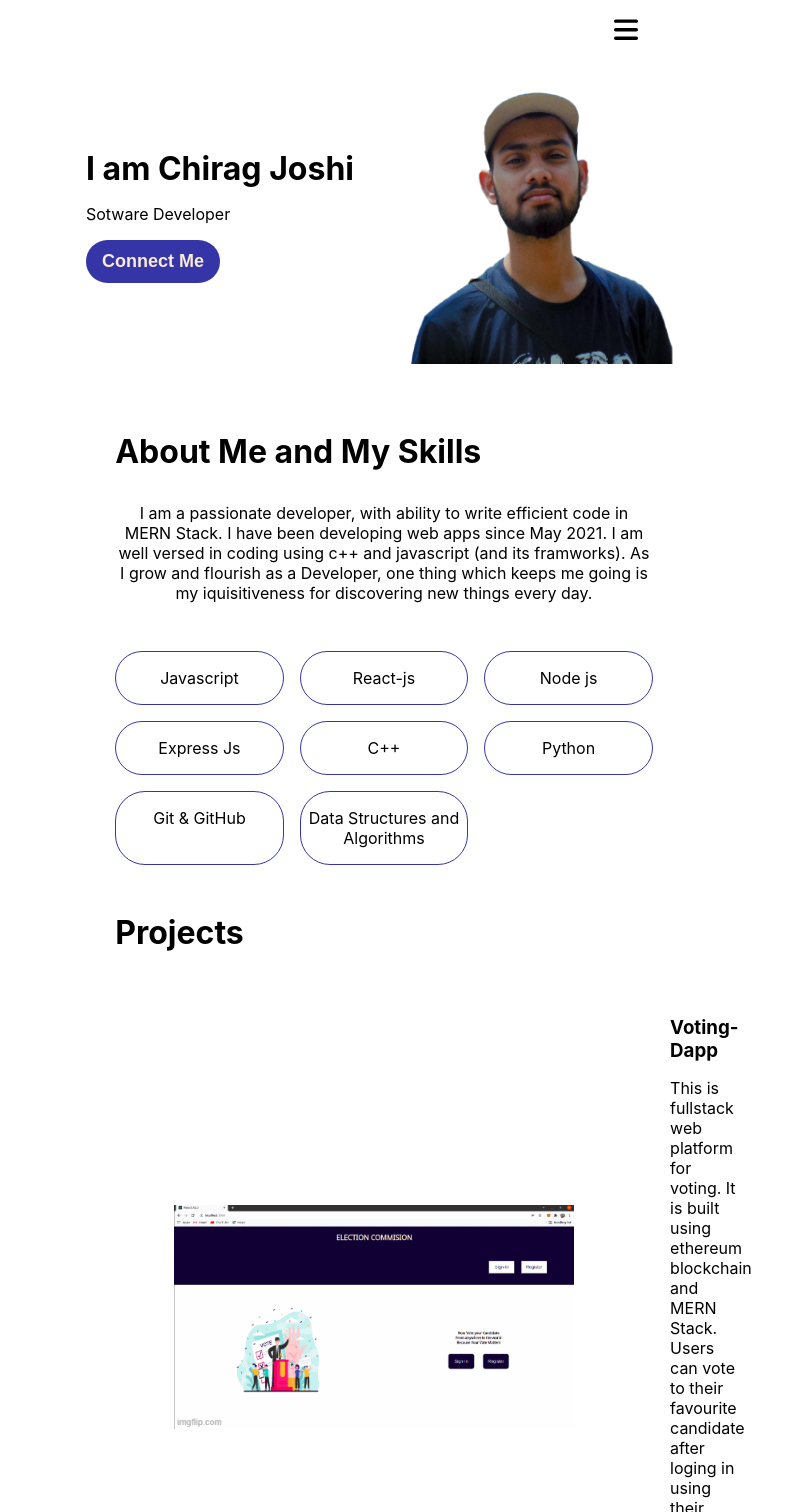
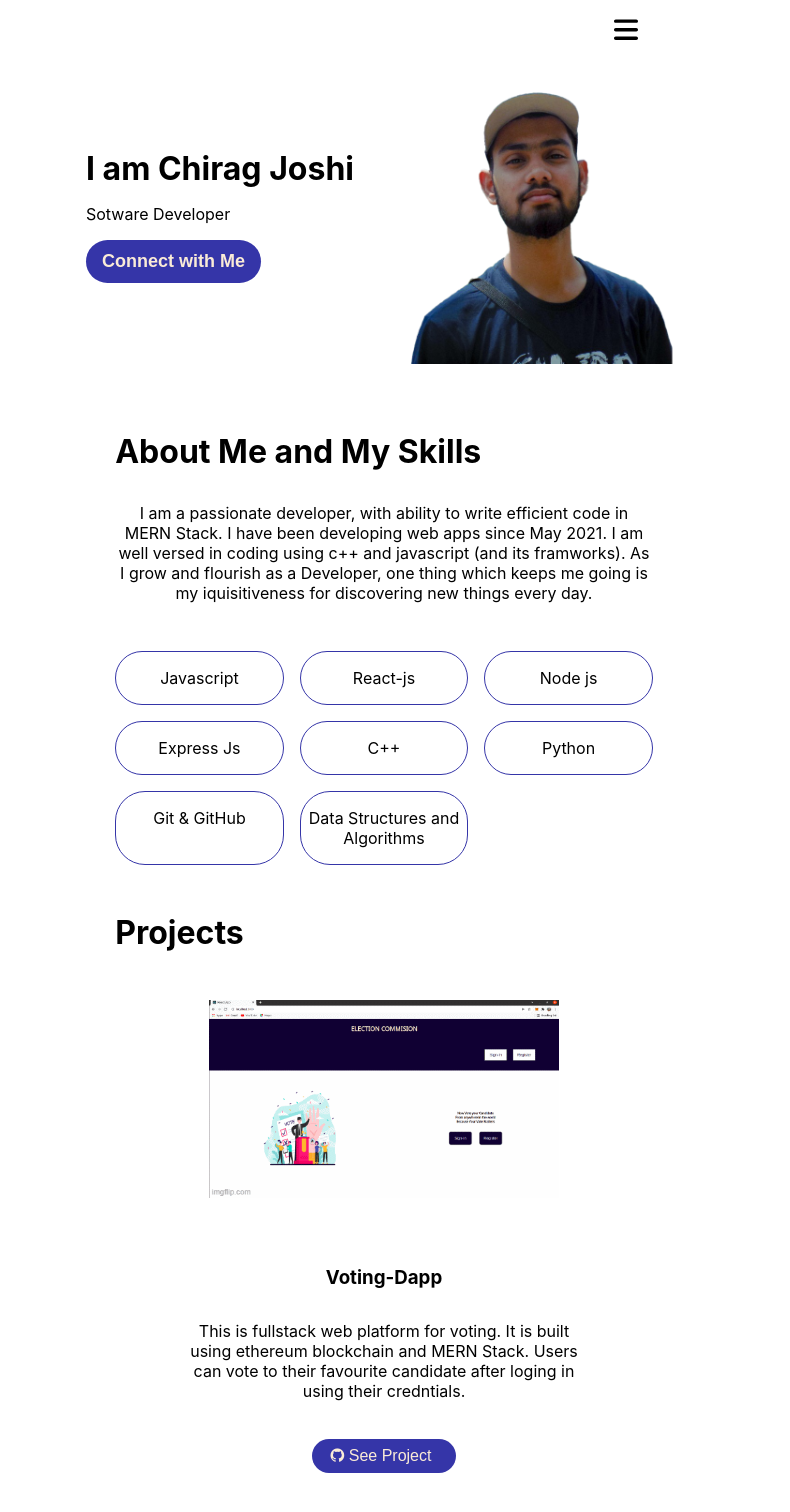
Before and after one commit to chiragj07/portfoilio, a React (Create React App) app: page / in a window 768 px wide. Shown: the top 1512 px of the page, 790 px wide, since content can reach past the window. Built offline with nearby package versions, Linux system fonts and the light colour scheme.

Commit message:
styles updation

```diff
--- a/src/Components/About.jsx
+++ b/src/Components/About.jsx
@@ -4,12 +4,11 @@ const About = () => {
         const [skills]= useState([
             'Javascript','React-js','Node js','Express Js',"C++",'Python','Git & GitHub', 'Data Structures and Algorithms'
         ]);
-        const [h1Name] = useState("h1-about")
 
 
   return (
     <div id="about">
-    <h1 id={h1Name}>About Me and My Skills</h1>
+    <h1 id="h1-about">About Me and My Skills</h1>
 
 
             <div id="paragraph-contianer">
--- a/src/Components/Home.jsx
+++ b/src/Components/Home.jsx
@@ -12,7 +12,7 @@ const Home = () => {
             <h1>I am Chirag Joshi</h1>
             <p>Sotware Developer</p>
             <button id="contact-button">
-               <a href="#contact">Connect Me</a> </button>
+               <a href="#contact">Connect with Me</a> </button>
         </div>
         <div id="image-container">
             <img src={chirag} alt="unavailable" width={"328px"} height={"300px"} />
--- a/src/Components/Styles/about.css
+++ b/src/Components/Styles/about.css
@@ -79,27 +79,35 @@ a{
 }
 .project{
     display: grid;
-    grid-template-columns: 1fr 3fr;
-    gap:6rem;
-    width: 90%;
+    grid-template-columns: 1fr 7fr;
+    gap:4rem;
+    width: 100%;
     margin: auto;
     align-items: center;
     padding: 2rem;
-
+    margin-bottom: 1rem;
 
 }
+
 .description{
-    width: 60%;
+    display: flex;
+    flex-direction: column;
+   justify-content: center;
+   align-items: center;
 }
-
+.description button{
+    width: 9rem;
+    margin-top: 2.4rem !important;
+}
 .project-name{
     display: flex;
-    width: 40%;
-    justify-content: space-around;
+    width: 100%;
+    justify-content:flex-start;
 }
 .project h3{
     margin-bottom: 1rem;
 }
+
 
 .project img{
     width: 400px;
@@ -111,6 +119,7 @@ a{
     align-items: center;
     margin-top: 1rem;
 }
+
 @media screen and (max-width : 580px) {
 
     #skills-div{
@@ -129,13 +138,40 @@ a{
     .project-name{
         width: 100%;
         margin-bottom: 1rem;
+        justify-content: center;
     }
     #projects{
         width: 90%;
     }
     .project img{
-        width: 250px;
-        height: 141px;
+        width: 300px;
+        height: 169px;
     }
 
 }
+
+@media screen and (max-width : 1060px) and (min-width: 580px){
+    .project{
+        display: flex;
+        flex-direction: column;
+        width: 100%;
+        padding: 1rem;
+    }
+    .description{
+        width: 60%;
+        text-align: center;
+        margin: auto;
+    }
+    .project-name{
+        width: 100%;
+        margin-bottom: 1rem;
+        justify-content: center;
+    }
+    #projects{
+        width: 90%;
+    }
+    .project img{
+        width: 350px;
+        height: 198px;
+    }
+}
--- a/src/Components/Styles/navbar.css
+++ b/src/Components/Styles/navbar.css
@@ -4,6 +4,7 @@
     flex-direction: row;
     align-items: center;
     width: 100%;
+    position: sticky;
 }
 
 .show-ul{
@@ -42,8 +43,7 @@
         margin-top: 1rem;
         position: absolute;
         top:0%;
-        left:80%
-
+        left:80%;
     }
     #navbar-container{
         flex-direction: column;
@@ -57,17 +57,19 @@
         width: 100%;
         margin: 0rem;
         background-color: rgb(53,53,168);
-        position: relative;
+        position: absolute;
+        top: 0;
+        left: 0;
+        z-index: 2;
     }
     .not-show{
         display: flex;
         flex-direction: column;
         justify-content:space-evenly;
         align-items: center;
-        height: 100vh;
+        height: 40vh;
         width: 100%;
         list-style: none;
-
     }
     .show-ul{
         display: none;
```
